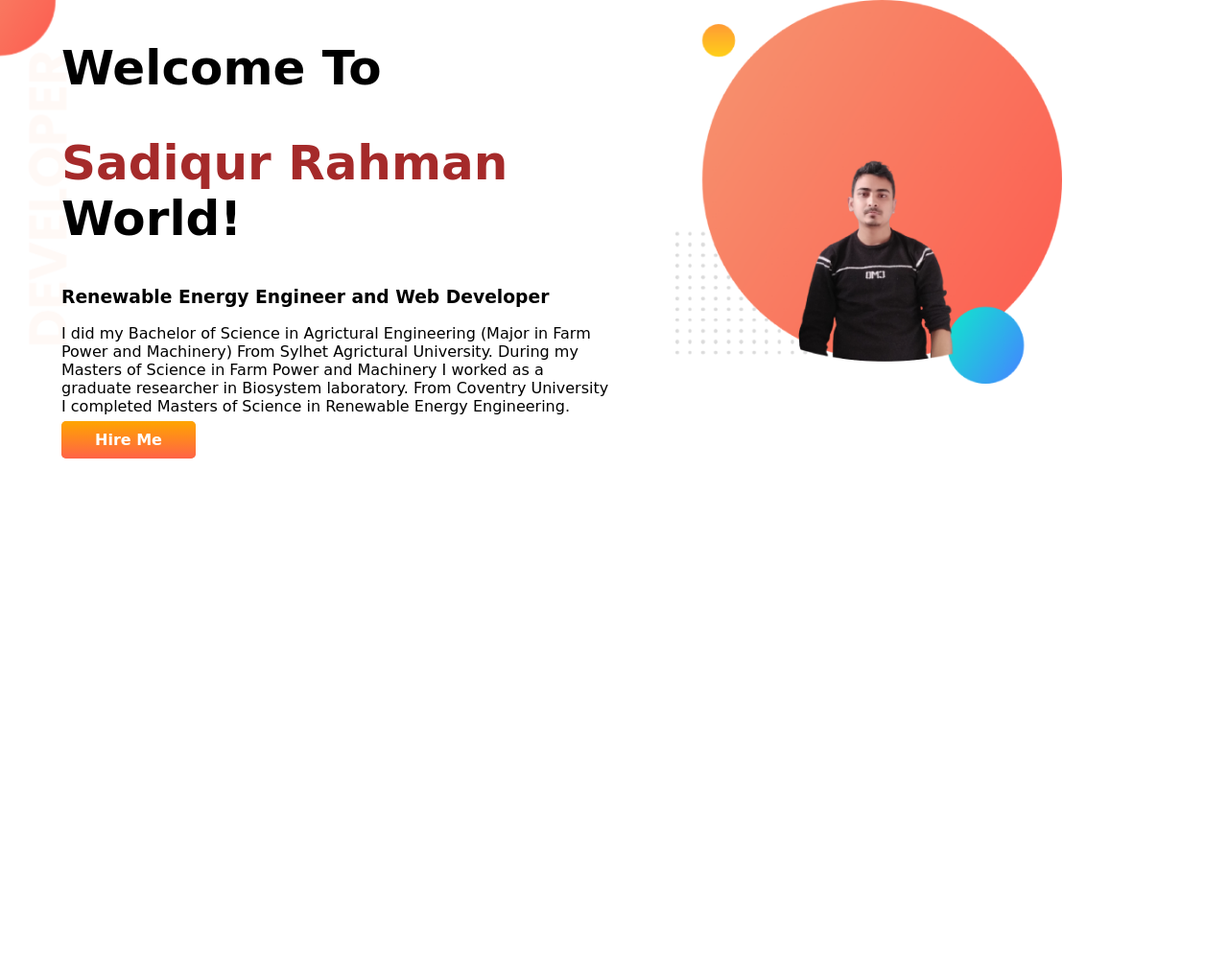
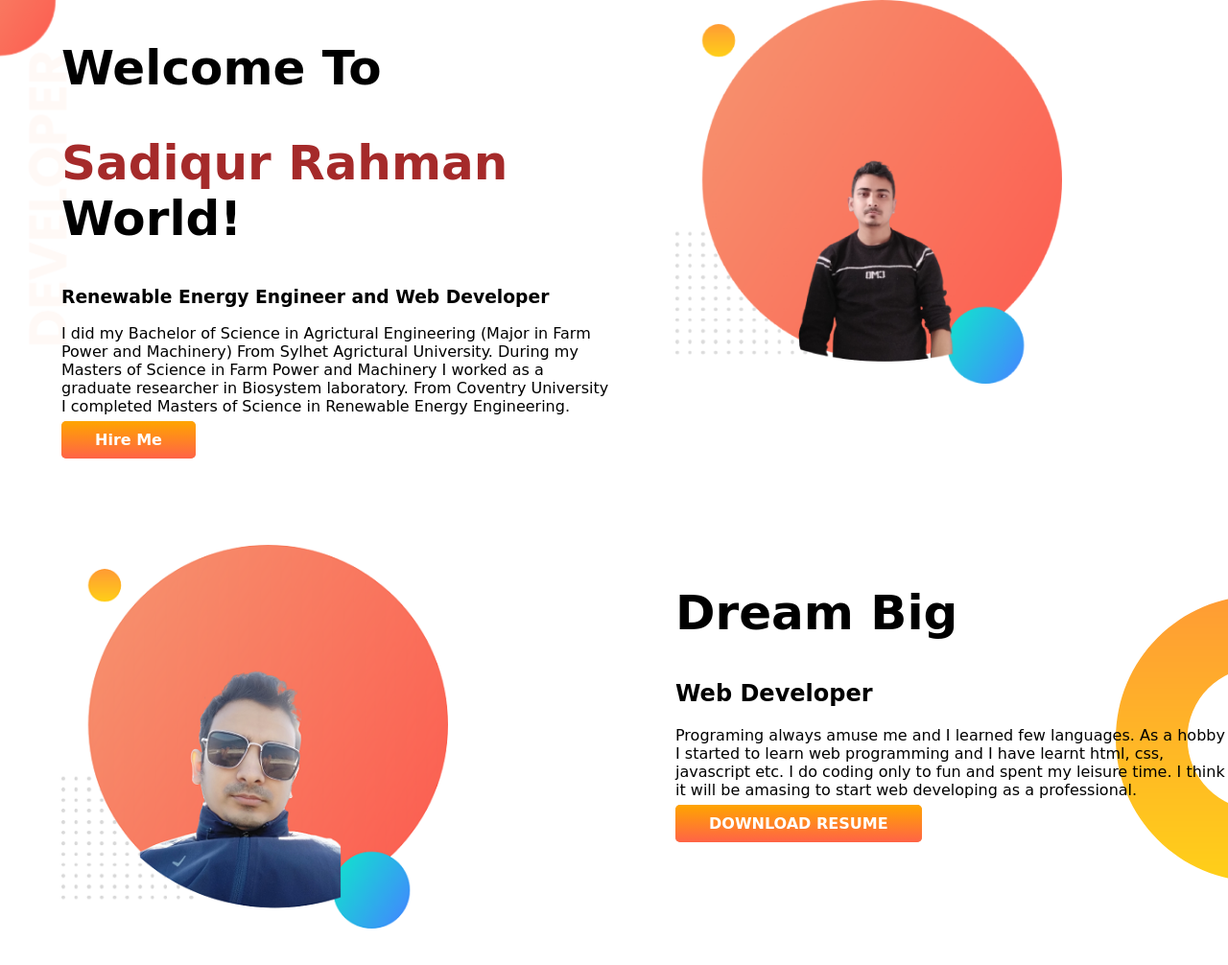
Before and after one commit to sadiqss/portfolio, a plain HTML site: page index.html in a window 1280 px wide. Shown: the whole page at 96% size. Before the commit the page ends 800 px from the top, so only its background shows below. Drawn offline with Linux system fonts and the light colour scheme; a web font is replaced by a local one.

Commit message:
dream added

```diff
--- a/index.html
+++ b/index.html
@@ -24,13 +24,28 @@
                 researcher in Biosystem laboratory. From Coventry University I completed Masters of Science in Renewable
                 Energy Engineering.
             </p>
-            <a class="link-button" target="blank" href="https://www.linkedin.com/in/sadiqur-rahman-209863176/"> Hire Me
+            <a class="link-button" target="_blank" href="https://www.linkedin.com/in/sadiqur-rahman-209863176/"> Hire Me
             </a>
         </div>
         <div class="half-width">
             <img src="images/sadiq1.png" alt="">
         </div>
     </section>
+    <section class="dream">
+        <div class="half-width">
+            <img src="images/sad.png" alt="">
+        </div>
+        <div class="half-width">
+            <h1>Dream Big</h1>
+            <h2>Web Developer</h2>
+            <p>
+                Programing always amuse me and I learned few languages. As a hobby I started to learn web programming
+                and I have learnt html, css, javascript etc. I do coding only to fun and spent my leisure time. I think
+                it will be amasing to start web developing as a professional.
+            </p>
+            <a class="link-button" target="_blank" href="">DOWNLOAD RESUME </a>
+        </div>
+    </section>
 </body>
 
 </html>
--- a/style.css
+++ b/style.css
@@ -10,6 +10,7 @@ h1{
 }
 section{
     display: flex;
+    margin-bottom: 100px;
 }
 .half-width{
     width: 50%;
@@ -33,3 +34,8 @@ a{
     background-image: url(images/top-banner.png);
     background-repeat: no-repeat;
 }
+.dream{
+    background-image: url(images/dream-bg.png);
+    background-repeat: no-repeat;
+    background-position: right;
+}
```
Also changed, not shown: images/mycc-bg.png (deleted), images/sad.png (added).
